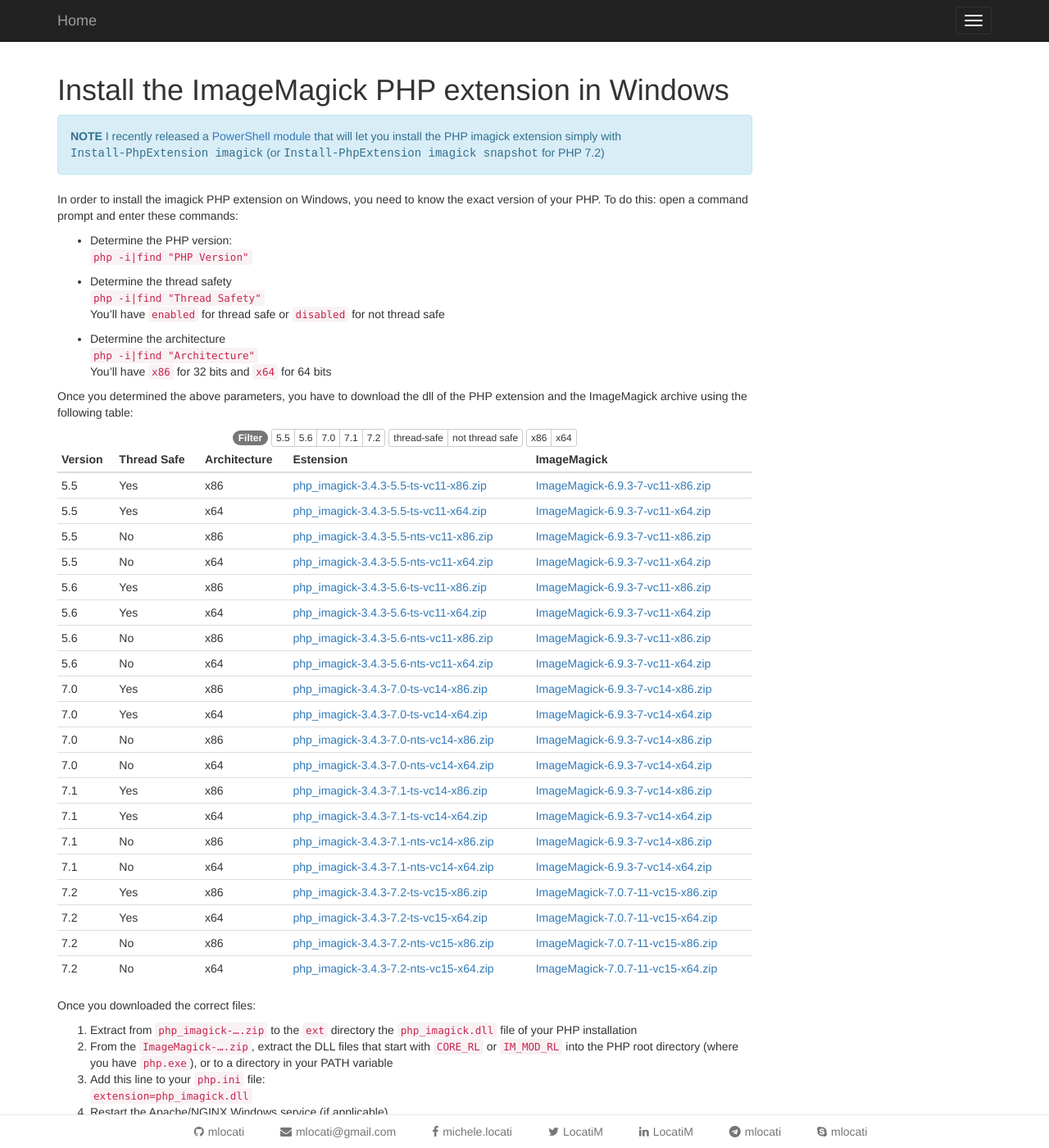
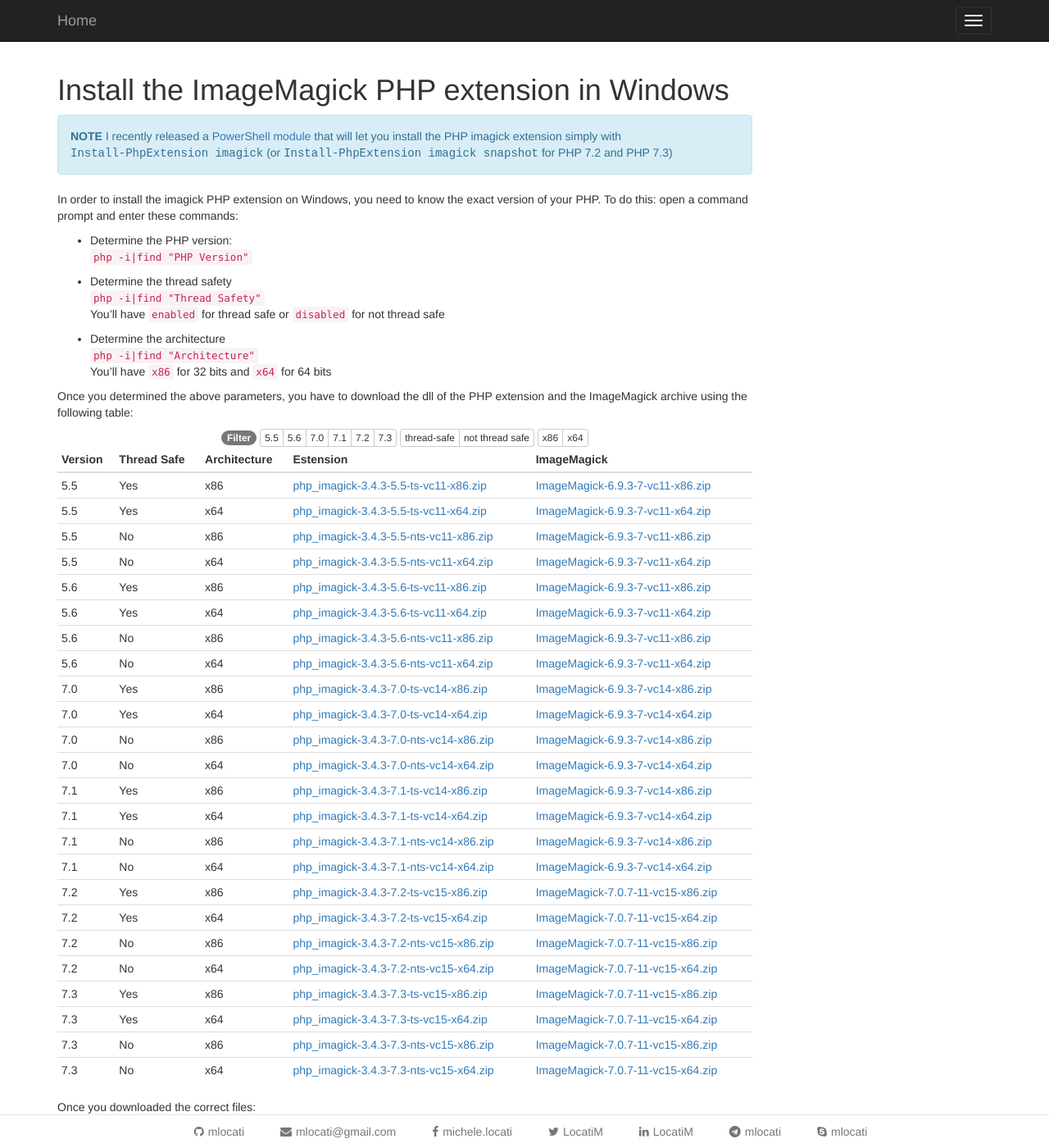
Before and after one commit to mlocati/mlocati.github.io, a Jekyll site: the page built from _articles/php-windows-imagick.md, in a window 1280 px wide and 1400 px high. Shown: the whole window at 82% size. Built offline with Jekyll 4.4.1, drawn with Linux system fonts in a browser that asks for light colours.

Commit message:
Add PHP 7.3

```diff
--- a/_articles/php-windows-imagick.md
+++ b/_articles/php-windows-imagick.md
@@ -5,7 +5,7 @@
 ---
 
 <div class="alert alert-info" role="alert">
-    <strong>NOTE</strong> I recently released a <a href="https://github.com/mlocati/powershell-phpmanager">PowerShell module</a> that will let you install the PHP imagick extension simply with <span style="font-family:monospace;white-space:nowrap">Install-PhpExtension imagick</span> (or <span style="font-family:monospace;white-space:nowrap">Install-PhpExtension imagick snapshot</span> for PHP 7.2)
+    <strong>NOTE</strong> I recently released a <a href="https://github.com/mlocati/powershell-phpmanager">PowerShell module</a> that will let you install the PHP imagick extension simply with <span style="font-family:monospace;white-space:nowrap">Install-PhpExtension imagick</span> (or <span style="font-family:monospace;white-space:nowrap">Install-PhpExtension imagick snapshot</span> for PHP 7.2 and PHP 7.3)
 </div>
 
 In order to install the imagick PHP extension on Windows, you need to know the exact version of your PHP.
@@ -61,6 +61,10 @@
 | 7.2 | Yes | x64 | [php_imagick-3.4.3-7.2-ts-vc15-x64.zip](http://windows.php.net/downloads/pecl/snaps/imagick/3.4.3/php_imagick-3.4.3-7.2-ts-vc15-x64.zip) | {{ ImageMagick64_VC15 }} |
 | 7.2 | No | x86 | [php_imagick-3.4.3-7.2-nts-vc15-x86.zip](http://windows.php.net/downloads/pecl/snaps/imagick/3.4.3/php_imagick-3.4.3-7.2-nts-vc15-x86.zip) | {{ ImageMagick32_VC15 }} |
 | 7.2 | No | x64 | [php_imagick-3.4.3-7.2-nts-vc15-x64.zip](http://windows.php.net/downloads/pecl/snaps/imagick/3.4.3/php_imagick-3.4.3-7.2-nts-vc15-x64.zip) | {{ ImageMagick64_VC15 }} |
+| 7.3 | Yes | x86 | [php_imagick-3.4.3-7.3-ts-vc15-x86.zip](http://windows.php.net/downloads/pecl/snaps/imagick/3.4.3/php_imagick-3.4.3-7.3-ts-vc15-x86.zip) | {{ ImageMagick32_VC15 }} |
+| 7.3 | Yes | x64 | [php_imagick-3.4.3-7.3-ts-vc15-x64.zip](http://windows.php.net/downloads/pecl/snaps/imagick/3.4.3/php_imagick-3.4.3-7.3-ts-vc15-x64.zip) | {{ ImageMagick64_VC15 }} |
+| 7.3 | No | x86 | [php_imagick-3.4.3-7.3-nts-vc15-x86.zip](http://windows.php.net/downloads/pecl/snaps/imagick/3.4.3/php_imagick-3.4.3-7.3-nts-vc15-x86.zip) | {{ ImageMagick32_VC15 }} |
+| 7.3 | No | x64 | [php_imagick-3.4.3-7.3-nts-vc15-x64.zip](http://windows.php.net/downloads/pecl/snaps/imagick/3.4.3/php_imagick-3.4.3-7.3-nts-vc15-x64.zip) | {{ ImageMagick64_VC15 }} |
 
 Once you downloaded the correct files:
 
```
